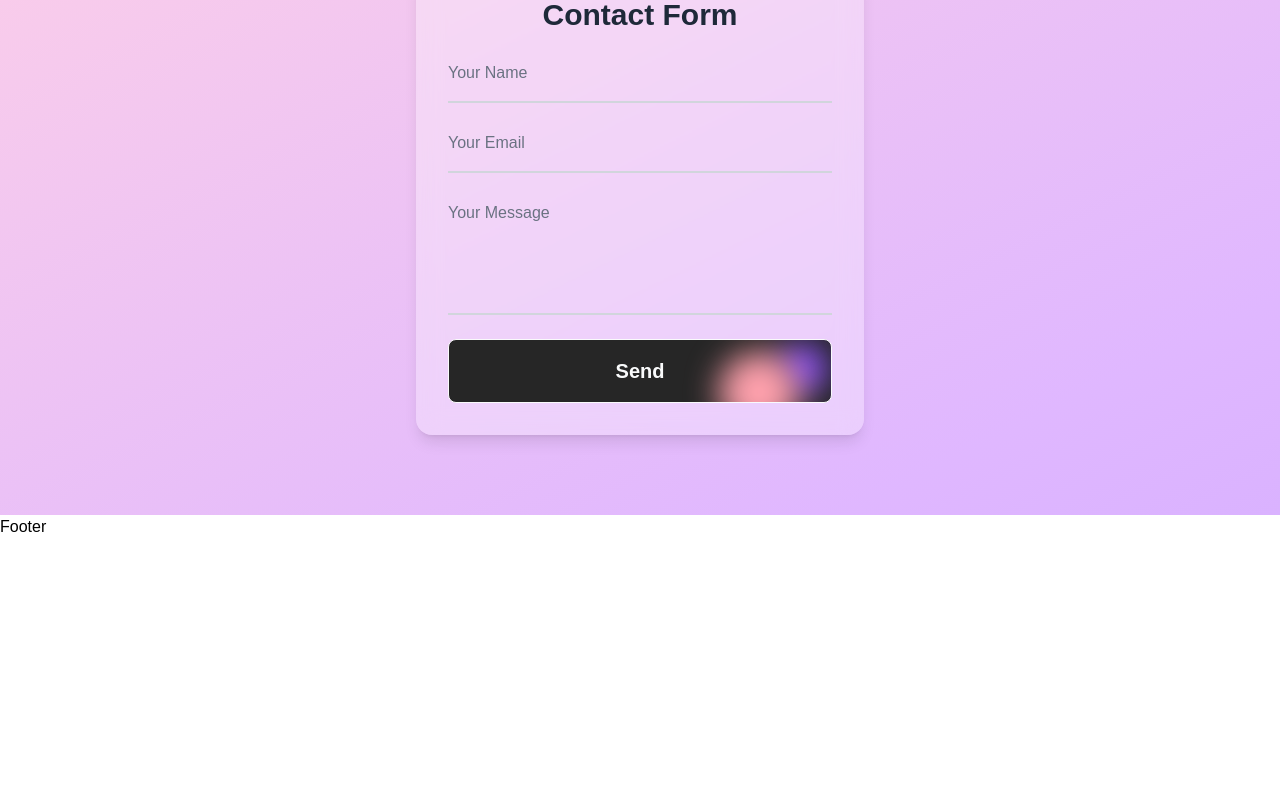
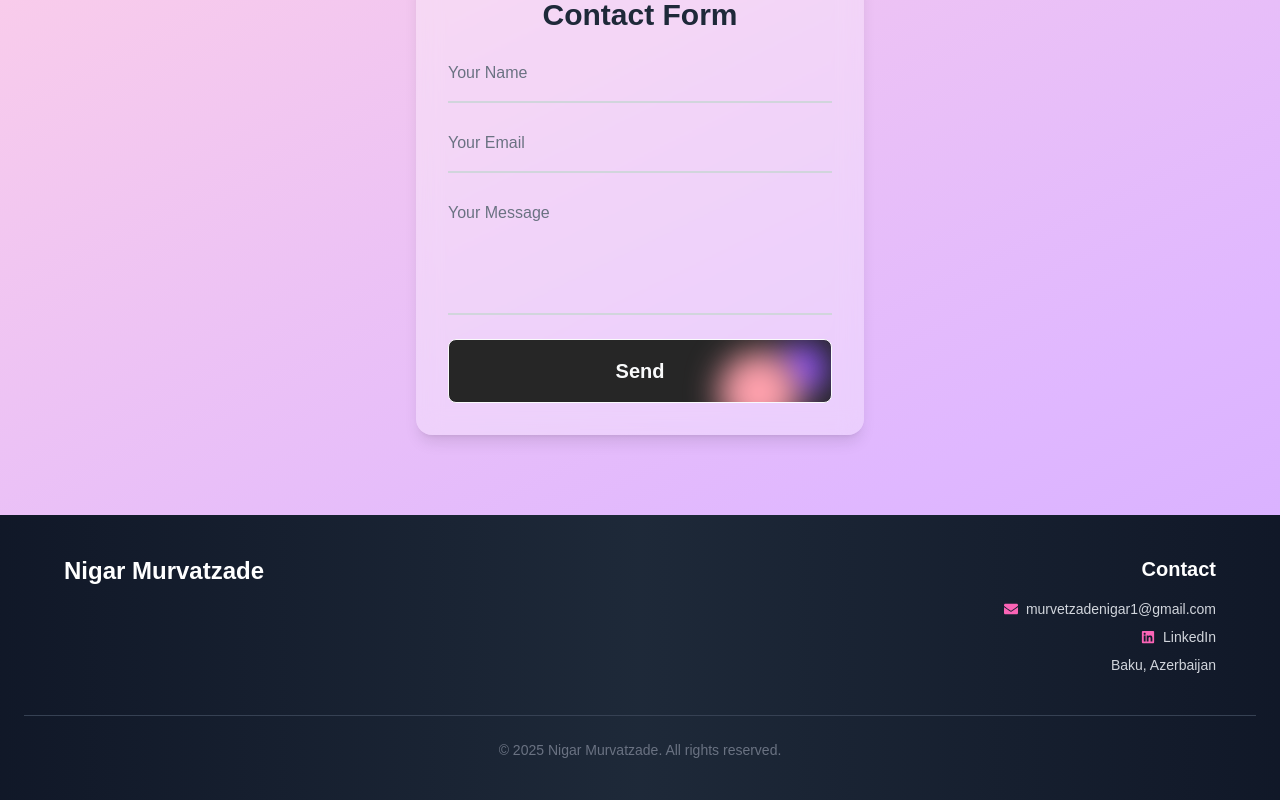
Before and after one commit to neegarw/nigar, a React (Vite) app: page / in a window 1280 px wide. Shown: the part 2667-3467 px from the top of the page. Before the commit the page ends 3206 px from the top, so only its background shows below. Built offline with nearby package versions, Linux system fonts and the light colour scheme.

Commit message:
Update index title, enhance SkipButton and CustomCursor components, and implement Footer with contact information

```diff
--- a/index.html
+++ b/index.html
@@ -5,7 +5,7 @@
   <meta charset="UTF-8" />
   <link rel="icon" href="/src/assets/favicon.ico" />
   <meta name="viewport" content="width=device-width, initial-scale=1.0" />
-  <title>Neegar</title>
+  <title>Nigar Murvetzade</title>
   <link rel="preconnect" href="https://fonts.googleapis.com">
   <link rel="preconnect" href="https://fonts.gstatic.com" crossorigin>
   <link href="https://fonts.googleapis.com/css2?family=Josefin+Sans:ital,wght@0,650;1,650&display=swap"
--- a/src/components/buttons/SkipButton.jsx
+++ b/src/components/buttons/SkipButton.jsx
@@ -11,14 +11,14 @@ function SkipButton() {
                     viewBox="0 0 66 43"
                     version="1.1"
                     xmlns="http://www.w3.org/2000/svg"
-                    xmlns:xlink="http://www.w3.org/1999/xlink"
+                    xmlnsXlink="http://www.w3.org/1999/xlink"
                 >
                     <g
                         id="arrow"
                         stroke="none"
-                        stroke-width="1"
+                        strokeWidth="1"
                         fill="none"
-                        fill-rule="evenodd"
+                        fillRule="evenodd"
                     >
                         <path
                             className="one"
--- a/src/components/contact/Contact.jsx
+++ b/src/components/contact/Contact.jsx
@@ -53,7 +53,7 @@ export default function ContactForm() {
     }, [showToast]);
 
     return (
-        <div className="flex items-center justify-center bg-gradient-to-br from-pink-200 to-purple-300 md:py-20 py-3 px-4 md:px-0 relative">
+        <div className="flex items-center justify-center bg-gradient-to-br from-pink-200 to-purple-300 md:py-20 py-10 px-4 md:px-0 relative">
             {/* Toast popup */}
             {showToast && (
                 <div
--- a/src/components/cursor/CustomCursor.jsx
+++ b/src/components/cursor/CustomCursor.jsx
@@ -7,7 +7,7 @@ export default function TrailCursor() {
   useEffect(() => {
     const move = (e) => {
       const newTrail = { x: e.clientX, y: e.clientY, id: Date.now() };
-      setTrails((prev) => [...prev.slice(-10), newTrail]); // son 10 izi saxla
+      setTrails((prev) => [...prev.slice(-10), newTrail]);
     };
     window.addEventListener("mousemove", move);
     return () => window.removeEventListener("mousemove", move);
@@ -21,7 +21,7 @@ export default function TrailCursor() {
           className="fixed top-0 left-0 w-6 h-6 rounded-full pointer-events-none z-50"
           style={{
             background:
-              "linear-gradient(135deg, #a855f7, #06b6d4)", // bənövşəyi → cyan
+              "linear-gradient(135deg, #a855f7, #06b6d4)",
           }}
           initial={{ x: trail.x - 12, y: trail.y - 12, opacity: 1, scale: 1 }}
           animate={{ opacity: 0, scale: 0 }}
--- a/src/components/footer/Footer.jsx
+++ b/src/components/footer/Footer.jsx
@@ -1,9 +1,49 @@
-import React from 'react'
+// Footer.jsx
+import { FaLinkedin, FaEnvelope } from "react-icons/fa";
 
-function Footer() {
+export default function Footer() {
   return (
-    <div>Footer</div>
-  )
+    <footer className="bg-gradient-to-r from-gray-900 via-gray-800 to-gray-900 text-gray-300 py-10 px-6 relative">
+      <div className="max-w-6xl mx-auto grid md:grid-cols-2 gap-8">
+        {/* Left - Name */}
+        <div>
+          <h2 className="text-2xl font-bold text-white mb-4">Nigar Murvatzade</h2>
+        </div>
+
+        {/* Right - Contact info */}
+        <div className="md:text-right">
+          <h3 className="text-xl font-semibold text-white mb-4">Contact</h3>
+          <ul className="space-y-2 text-sm">
+            <li className="flex items-center md:justify-end gap-2">
+              <FaEnvelope className="text-pink-400" />
+              <a
+                href="mailto:murvetzadenigar1@gmail.com"
+                className="hover:text-pink-400 transition-colors duration-300"
+              >
+                murvetzadenigar1@gmail.com
+              </a>
+            </li>
+            <li className="flex items-center md:justify-end gap-2">
+              <FaLinkedin className="text-pink-400" />
+              <a
+                href="https://www.linkedin.com/in/nigarmurvetzade/"
+                target="_blank"
+                rel="noopener noreferrer"
+                className="hover:text-pink-400 transition-colors duration-300"
+              >
+                LinkedIn
+              </a>
+            </li>
+            <li>Baku, Azerbaijan</li>
+          </ul>
+        </div>
+      </div>
+
+      {/* Bottom */}
+      <div className="text-center text-sm text-gray-500 mt-10 border-t border-gray-700 pt-6 pb-20 md:pb-0">
+        © {new Date().getFullYear()} Nigar Murvatzade. All rights reserved.
+        <br />
+      </div>
+    </footer>
+  );
 }
-
-export default Footer
```
